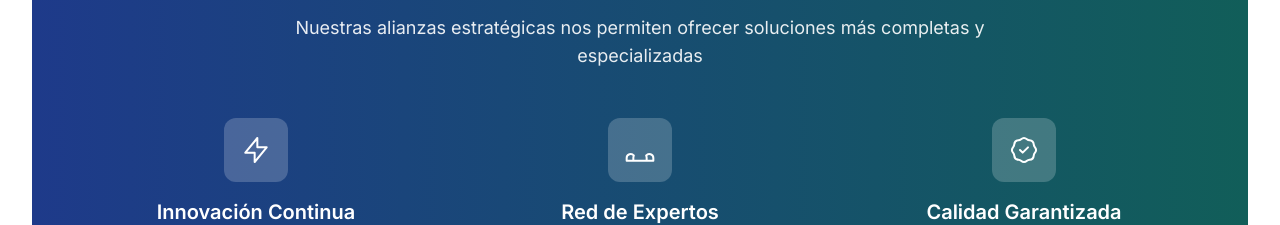
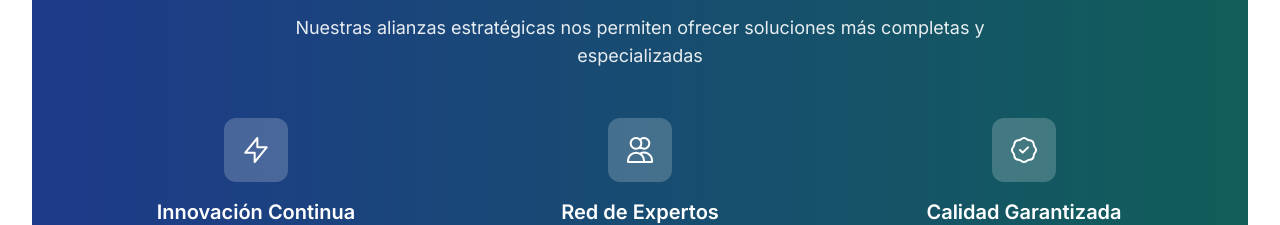
Before and after one commit to cerkvenihaxel/vadahealth-landing, a Next.js app: page / in a window 1280 px wide. Shown: the part 9640-9865 px from the top of the page. Built offline with nearby package versions, Linux system fonts and the light colour scheme.

Commit message:
svg fix 2

```diff
--- a/src/app/components/Partnerships.tsx
+++ b/src/app/components/Partnerships.tsx
@@ -128,7 +128,7 @@ export default function Partnerships() {
             <div className="text-center">
               <div className="w-16 h-16 bg-white/20 rounded-xl flex items-center justify-center mx-auto mb-4">
                 <svg className="h-8 w-8" fill="none" viewBox="0 0 24 24" stroke="currentColor">
-                  <path strokeLinecap="round" strokeLinejoin="round" strokeWidth={1.5} d="M17 20h5v-2a3 3 0 00-5.356-1.857M17 20H7m10 0v-2c0-.656-.126-1.283-.356-1.857M7 20H2v-2a3 3 0 0 1 5.356-1.857M7 20v-2c0-.656.126-1.283.356-1.857m0 0a5.002 5.002 0 9 19.288 0M15 7a3 3 0 11-6 0 3 3 0 6 16 0zm6 3a2 2 0 11-4 0 2 2 0 014 0zM7 10a2 2 0 11-4 0 2 2 0 014 0z" />
+                  <path strokeLinecap="round" strokeLinejoin="round" strokeWidth={1.5} d="M12 4.354a4 4 0 110 5.292M15 21H3v-1a6 6 0 0112 0v1zm0 0h6v-1a6 6 0 00-9-5.197M13 7a4 4 0 11-8 0 4 4 0 018 0z" />
                 </svg>
               </div>
               <h4 className="text-xl font-semibold mb-2">Red de Expertos</h4>
```
